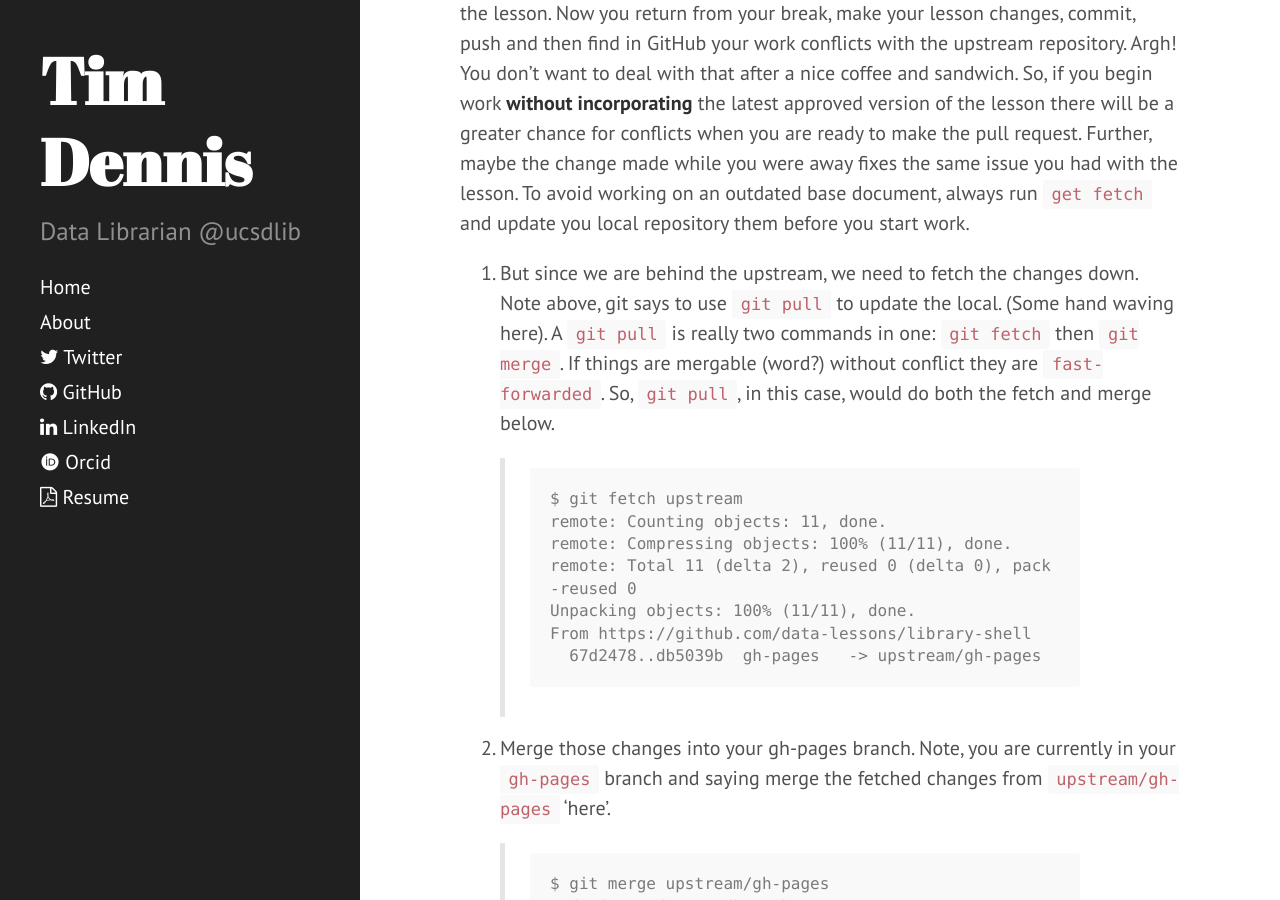
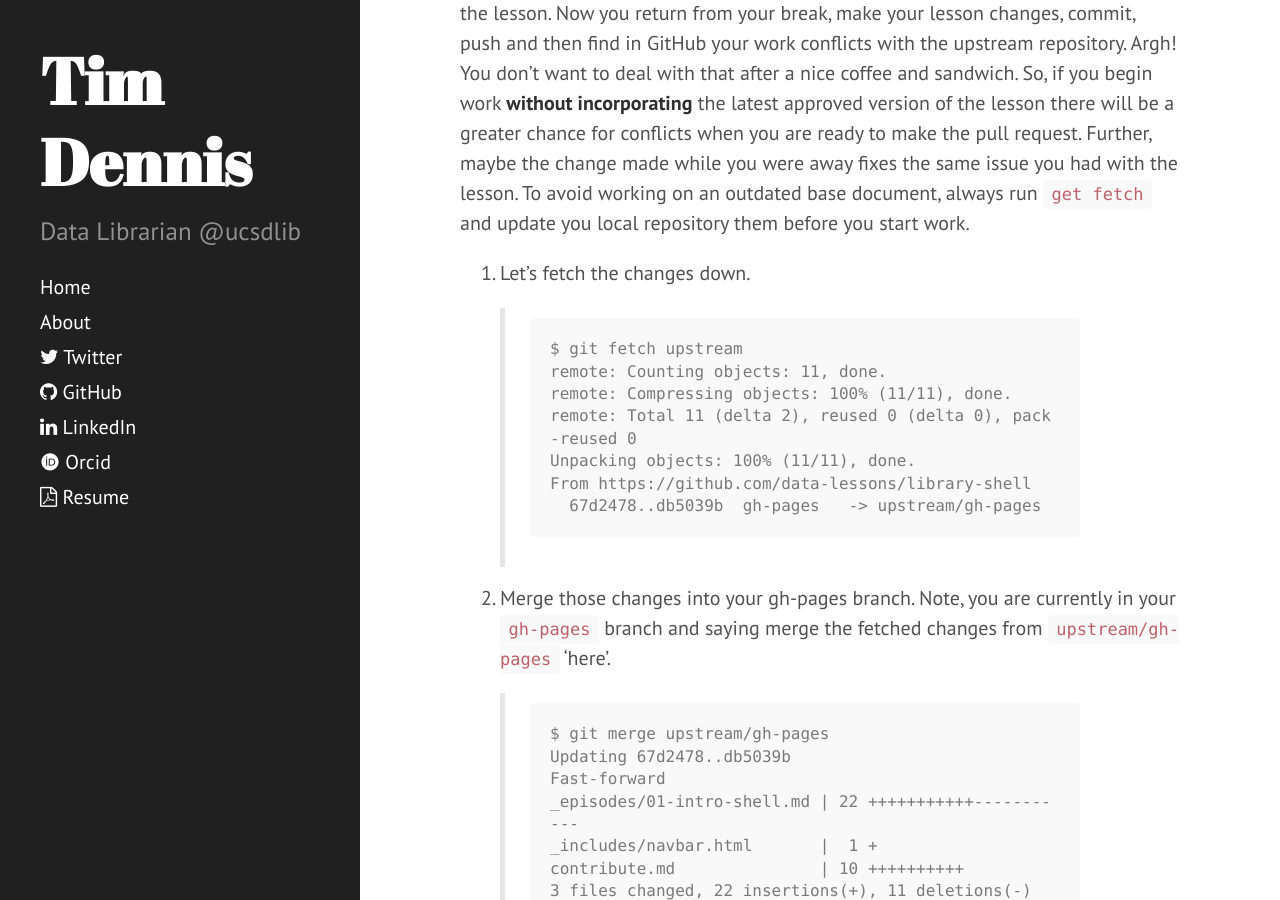
Before and after one commit to jt14den/jt14den.github.io, a Jekyll site: the page built from _posts/2016-07-25-contributing-carpentries.md, in a window 1280 px wide and 900 px high, scrolled down 2730 px. Built offline with Jekyll 4.4.1, drawn with Linux system fonts in a browser that asks for light colours; nearby versions of some CDN libraries; some web fonts are replaced.

Commit message:
Update 2016-07-25-contributing-carpentries.md

````diff
--- a/_posts/2016-07-25-contributing-carpentries.md
+++ b/_posts/2016-07-25-contributing-carpentries.md
@@ -53,7 +53,7 @@ Update 2016-08-28: Corrected the **Getting changes from the upstream default bra
 
  Before you begin your work on contributing to a lesson, you should always fetch and merge changes from the upstream repository. Why? Think about how many contributors are involved in working on some of the Carpentry lessons (hundreds). Imagine this: after you forked and cloned the `data-lessons/library-shell` repository, you take a break and go out for a coffee and sandwich. While you were away a contributor made a pull request and the lesson maintainer merged it into the lesson. Now you return from your break, make your lesson changes, commit, push and then find in GitHub your work conflicts with the upstream repository. Argh! You don't want to deal with that after a nice coffee and sandwich. So, if you begin work **without incorporating** the latest approved version of the lesson there will be a greater chance for conflicts when you are ready to make the pull request. Further, maybe the change made while you were away fixes the same issue you had with the lesson. To avoid working on an outdated base document, always run `get fetch` and update you local repository them before you start work.
 
-4.  But since we are behind the upstream, we need to fetch the changes down. Note above, git says to use `git pull` to update the local. (Some hand waving here). A `git pull` is really two commands in one: `git fetch` then `git merge`. If things are mergable (word?) without conflict they are `fast-forwarded`. So, `git pull`, in this case, would do both the fetch and merge below.
+4.  Let's fetch the changes down.
 
     >```
     >$ git fetch upstream
````
Also changed, not shown: other parts of _posts/2016-07-25-contributing-carpentries.md (+1 -1 lines).
